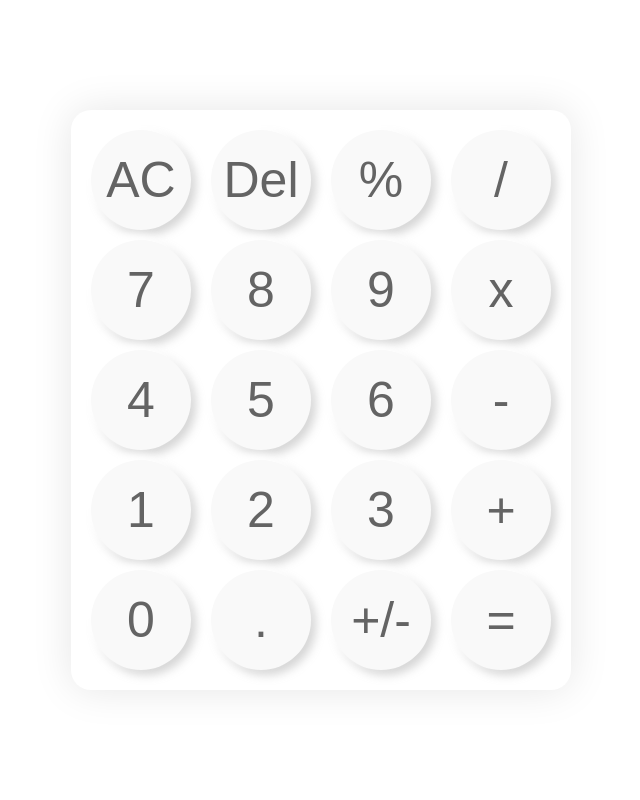
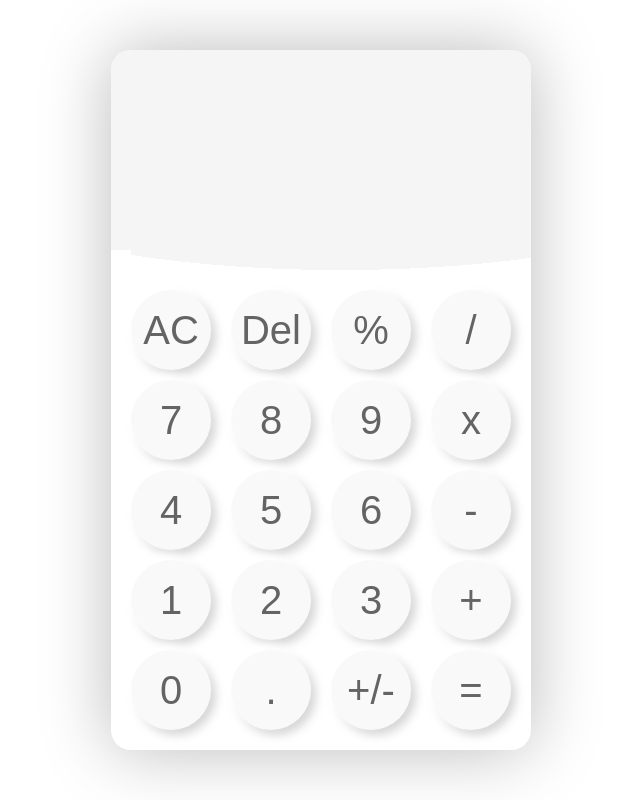
Before and after one commit to Manjaka13/calculator, a Vue app: page / in a window 1280 px wide. Shown: the whole page, without its empty margins (319-959 px from the left). Built offline with nearby package versions, Linux system fonts and the light colour scheme.

Commit message:
add calc screen

```diff
--- a/src/App.vue
+++ b/src/App.vue
@@ -1,6 +1,7 @@
 <template>
 	<div id="app" class="app">
 		<div class="app__container">
+			<CalcScreen />
 			<CalcPad />
 		</div>
 	</div>
@@ -8,6 +9,7 @@
 
 <script>
 import CalcPad from "@/components/CalcPad.vue";
+import CalcScreen from "@/components/CalcScreen.vue";
 import "@/styles/app.scss";
 
 /**
@@ -17,6 +19,7 @@ import "@/styles/app.scss";
 export default {
 	name: "App",
 	components: {
+		CalcScreen,
 		CalcPad,
 	},
 };
--- /dev/null
+++ b/src/components/CalcScreen.vue
@@ -0,0 +1,15 @@
+<template>
+	<div class="calc-screen"></div>
+</template>
+
+<script>
+import "@/styles/calc-screen.scss";
+
+/**
+ * Calculator screen
+ */
+
+export default {
+	name: "CalcScreen",
+};
+</script>
--- a/src/styles/app.scss
+++ b/src/styles/app.scss
@@ -9,9 +9,9 @@
 	-moz-osx-font-smoothing: grayscale;
 
 	&__container {
-		box-shadow: 0px 0px 40px rgb(230, 230, 230);
-		padding: 20px;
+		box-shadow: 0px 0px 70px #bbbbbb;
 		background: white;
 		border-radius: 20px;
+		overflow: hidden;
 	}
 }
--- a/src/styles/calc-pad.scss
+++ b/src/styles/calc-pad.scss
@@ -7,4 +7,5 @@
 	grid-template-columns: repeat(4, 1fr);
 	grid-column-gap: 20px;
 	grid-row-gap: 10px;
+	padding: 20px;
 }
--- /dev/null
+++ b/src/styles/calc-screen.scss
@@ -0,0 +1,24 @@
+/**
+ * Calculator screen styles
+ */
+
+.calc-screen {
+	height: 200px;
+	background: rgb(245, 245, 245);
+	position: relative;
+	margin-bottom: 20px;
+	padding: 20px;
+	padding-bottom: 0;
+	&::before {
+		content: "";
+		position: absolute;
+		top: 100%;
+		width: 100%;
+		height: 100%;
+		background-image: radial-gradient(
+			120% 120px at 50% -70px,
+			rgb(245, 245, 245) 75%,
+			transparent 75%
+		);
+	}
+}
--- a/src/styles/index.scss
+++ b/src/styles/index.scss
@@ -10,7 +10,8 @@
 }
 
 html,
-body {
+body,
+p {
 	padding: 0;
 	margin: 0;
 }
--- a/src/styles/vars.scss
+++ b/src/styles/vars.scss
@@ -2,5 +2,5 @@
  * Stores style variables
  */
 
-$size-button: 100px;
-$fs-button: 50px;
+$size-button: 80px;
+$fs-button: 40px;
```
